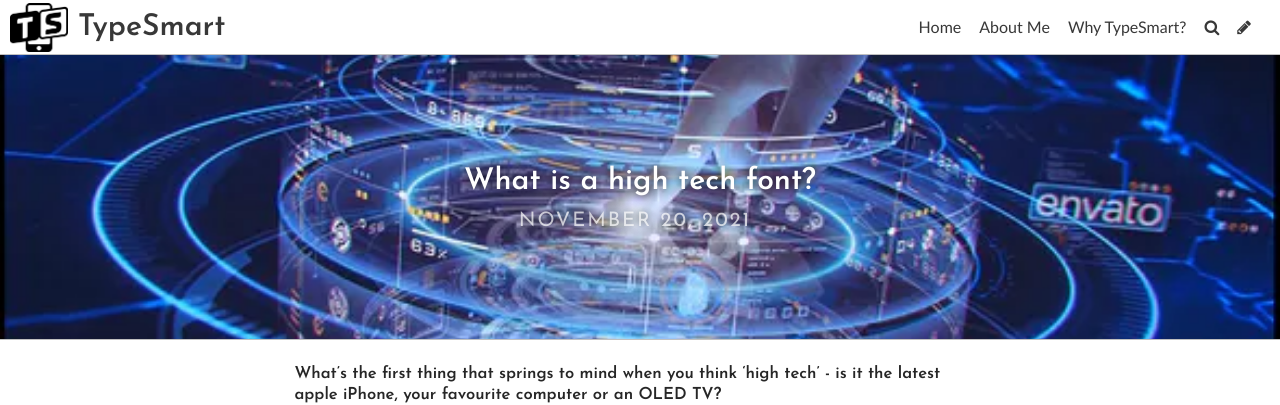
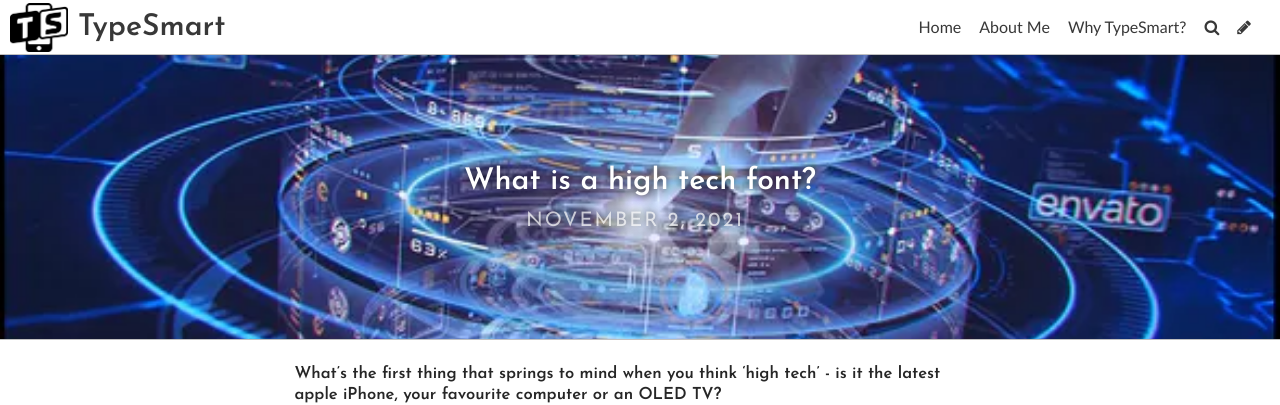
Before and after one commit to nicoleanncarter/typo-design-template, a Jekyll site: the page built from _posts/2021-11-20-what-is-a-high-tech-font.md, in a window 1280 px wide and 1256 px high. Shown: the top 405 px of the window. Built offline with Jekyll 4.4.1, drawn with Linux system fonts in a browser that asks for light colours; some web fonts are replaced; part of the change alters nothing that is shown.

```diff
--- a/_posts/2021-11-20-what-is-a-high-tech-font.md
+++ b/_posts/2021-11-20-what-is-a-high-tech-font.md
@@ -1,7 +1,7 @@
 ---
 layout: post
 title: What is a high tech font?
-date: 2021-11-20T10:35:40.537Z
+date: 2021-11-02T10:35:00.000Z
 image: ../uploads/high_tecch_logo_v06_preview_img.jpg.webp
 title_color: "#ffffff"
 comments: false
```
